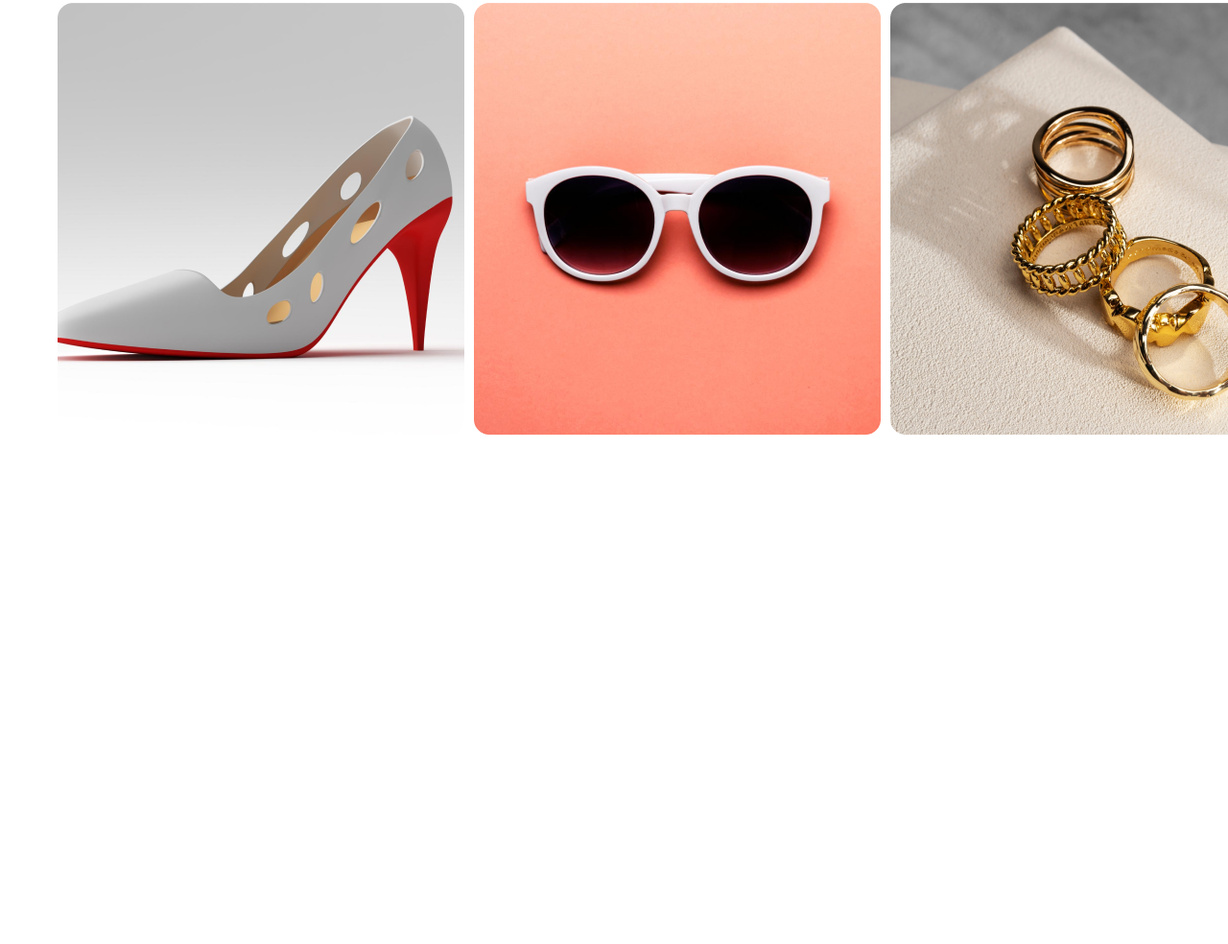
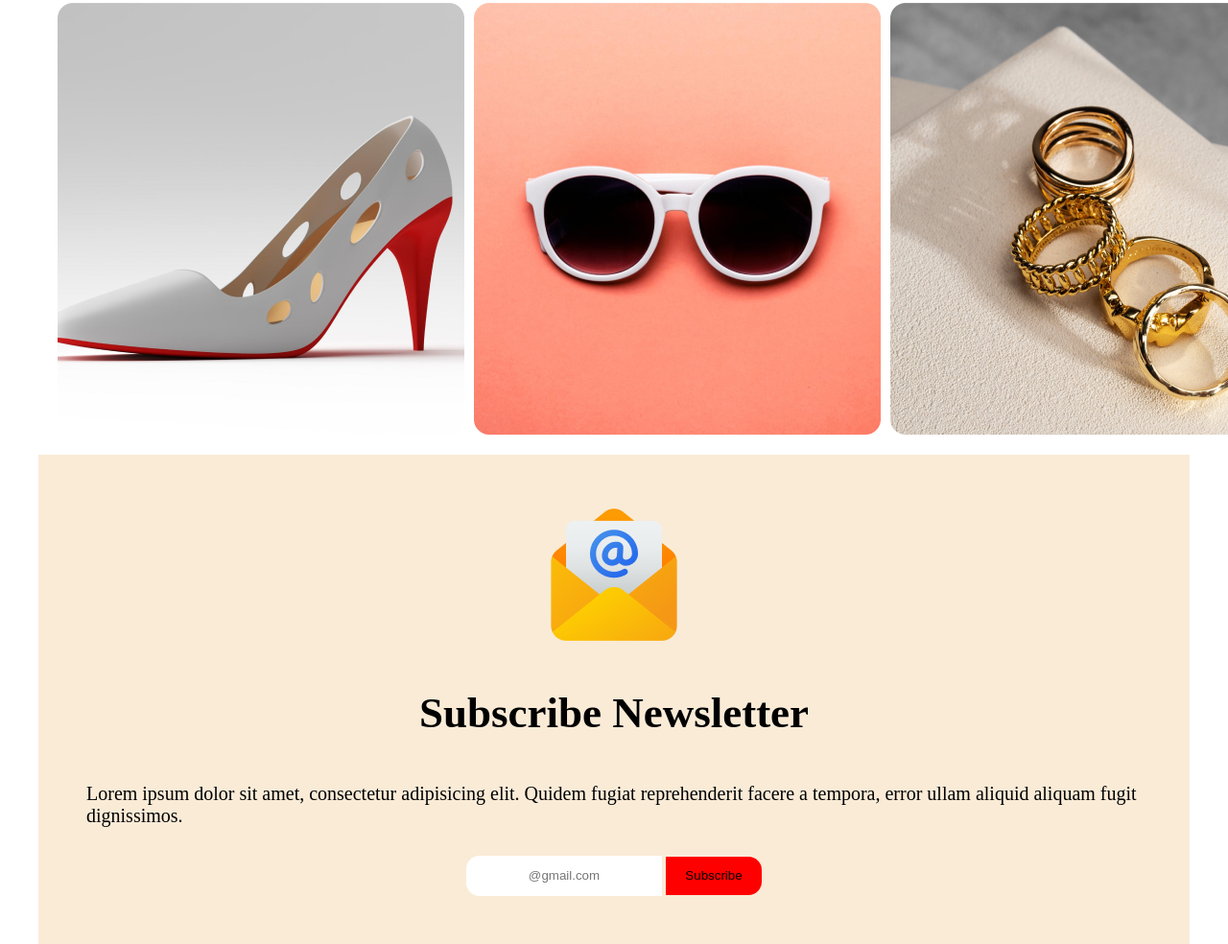
Before and after one commit to MridulChandraNath09876/New-year-new-mission, a plain HTML site: page index.html in a window 1280 px wide. Shown: the part 3405-4389 px from the top of the page at 96% size. Before the commit the page ends 3879 px from the top, so only its background shows below. Drawn offline with Linux system fonts and the light colour scheme.

Commit message:
Subscribe newsletter done

```diff
--- a/index.html
+++ b/index.html
@@ -73,5 +73,18 @@
             </div>
         </section>
 
+        <!-- subscribe newsletter section -->
+         <section class="subscribeSection">
+            <div>
+                <img src="resources/Group 61.png" alt="">
+                <h2>Subscribe Newsletter</h2>
+                <p>Lorem ipsum dolor sit amet, consectetur adipisicing elit. Quidem fugiat reprehenderit facere a tempora, error ullam aliquid aliquam fugit dignissimos.</p>
+                <form action="">
+                    <input type="text" name="" id="" placeholder="@gmail.com">
+                    <button>Subscribe</button>
+                </form>
+            </div>
+         </section>
+
 </body>
 </html>
--- a/styles/style.css
+++ b/styles/style.css
@@ -123,3 +123,30 @@ p{
     padding: 10px;
     gap: 10px;
 }
+/* Subscribe section */
+.subscribeSection{
+    background-color: antiquewhite;
+    padding: 50px;
+    display: flex;
+    flex-direction: column;
+    justify-content: center;
+    text-align: center;
+    margin: 0px auto;
+
+}
+
+input{
+    width: 200px;
+    height: 40px;
+    background-color: white;
+    border-radius: 14px 0px 0px 14px;
+    border: none;
+    text-align: center;
+}
+form button{
+    width: 100px;
+    height: 40px;
+    background-color: #ff0000;
+    border-radius: 0px 14px 14px 0px;
+    border: none;
+}
```
